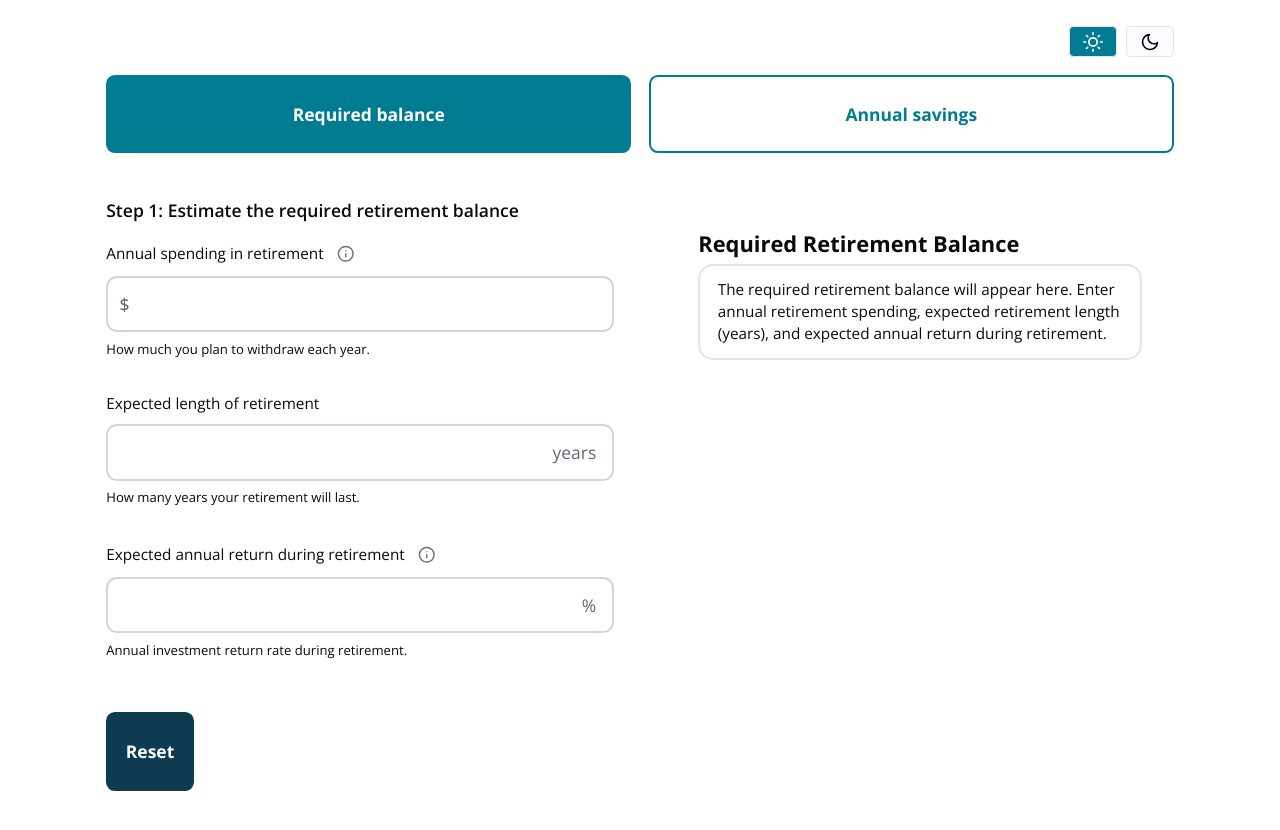
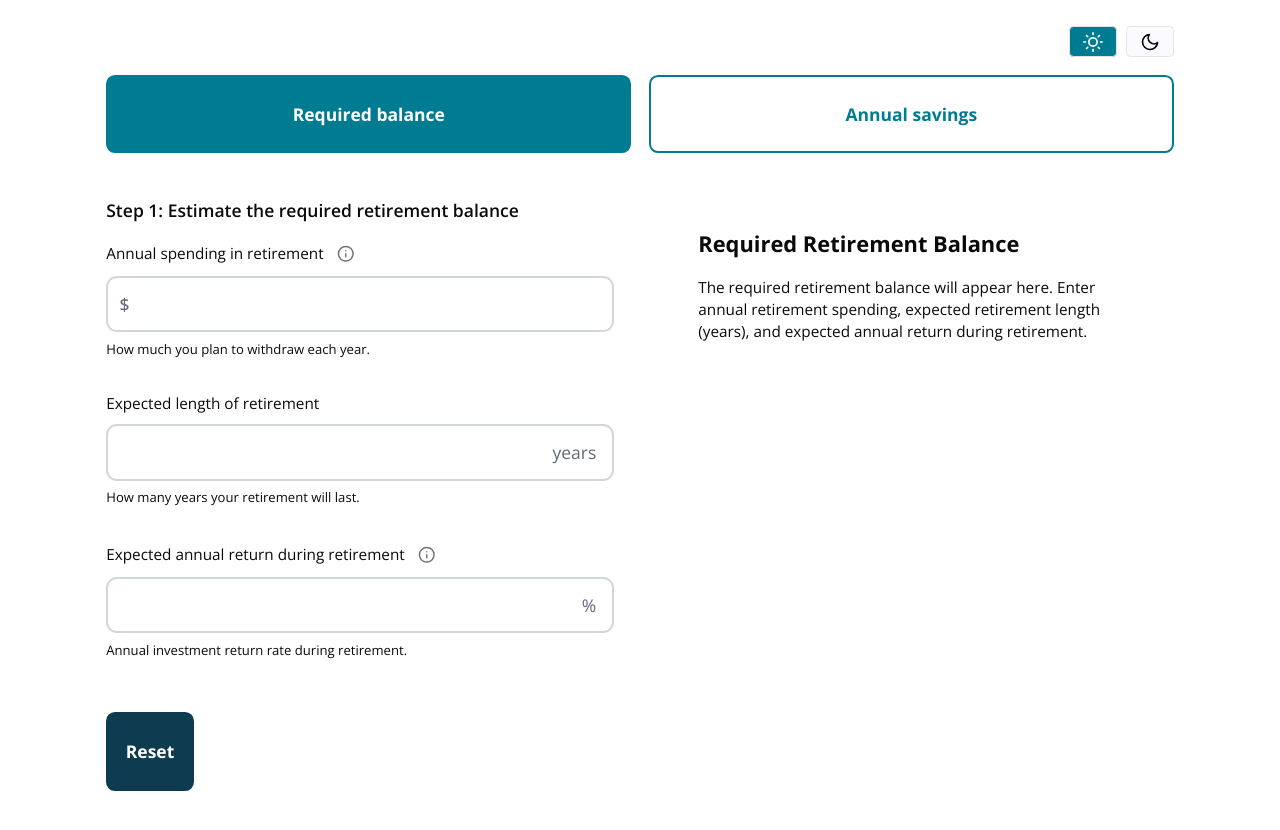
Before and after one commit to SU-SWS/ifdm_learning_apps, a Next.js app: page /interactives/retirement-calculator in a window 1280 px wide. Shown: the top 830 px of the page. Built offline with nearby package versions, Linux system fonts and the light colour scheme.

Commit message:
IFDM-304

```diff
--- a/app/interactives/retirement-calculator/page.tsx
+++ b/app/interactives/retirement-calculator/page.tsx
@@ -801,7 +801,7 @@ export default function RetirementCalculator() {
                     —
                   </p>
                 ) : (
-                  <div className="border-2 px-4 py-3 rounded-xl">
+                  <div className="py-3">
                     <p className="text-sm">
                       The required retirement balance will appear here. Enter
                       annual retirement spending, expected retirement length
@@ -831,7 +831,7 @@ export default function RetirementCalculator() {
                     </p>
                   </>
                 ) : (
-                  <div className="border-2 px-4 py-3 rounded-xl">
+                  <div className="py-3">
                     <p className="text-sm">
                       The required retirement balance will appear here. Complete
                       Step 1 on the Required balance tab first.
@@ -841,7 +841,7 @@ export default function RetirementCalculator() {
 
                 {showSavingsResults &&
                 inputs.currentSavings >= results.requiredBalance ? (
-                  <div className="border-2 px-4 py-3 rounded-xl">
+                  <div className="py-3">
                     <p className="mt-3 mb-6 text-sm">
                       Current retirement savings already exceed your target
                       retirement balance, no growth or contributions needed.
@@ -849,7 +849,7 @@ export default function RetirementCalculator() {
                   </div>
                 ) : showSavingsResults &&
                   results.fvCurrentSavings >= results.requiredBalance ? (
-                  <div className="border-2 px-4 py-3 rounded-xl">
+                  <div className="py-3">
                     <p className="mt-3 mb-6 text-sm">
                       With an expected {inputs.expectedReturnBeforeRetirement}%
                       annual return, your current savings of{" "}
```
